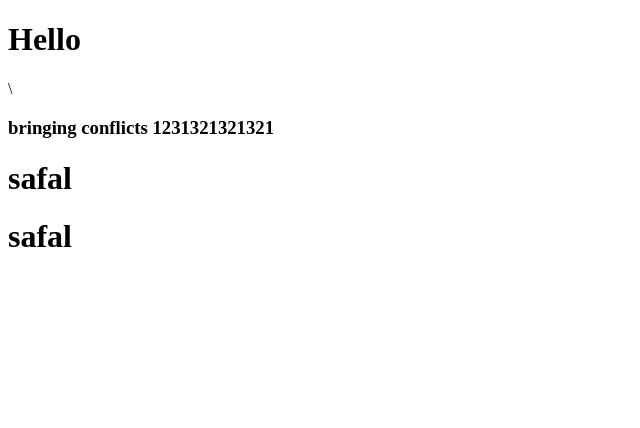
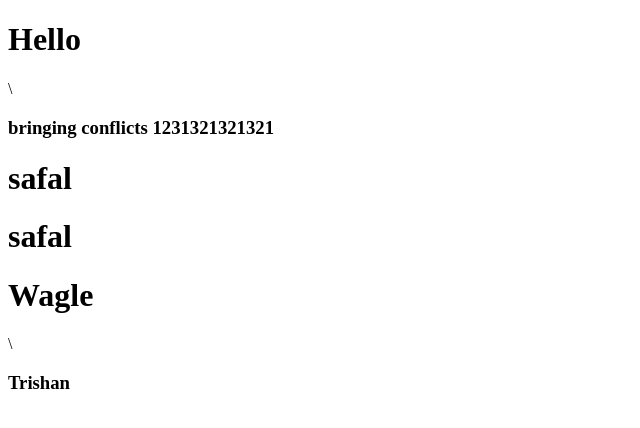
Before and after one commit to FeNriR0077/git_practice, a website: page index.html in a window 1280 px wide. Shown: the whole page, without its empty margins (0-640 px from the left). Drawn offline with Linux system fonts and the light colour scheme.

Commit message:
feat: conflict

```diff
--- a/index.html
+++ b/index.html
@@ -1,16 +1,21 @@
 <!DOCTYPE html>
 <html lang="en">
-  <head>
+
+<head>
     <meta charset="UTF-8" />
     <meta http-equiv="X-UA-Compatible" content="IE=edge" />
     <meta name="viewport" content="width=device-width, initial-scale=1.0" />
-    <title>Document</title>
-  </head>
-  <body>
+    <title>Trishan</title>
+</head>
+
+<body>
     <h1>Hello</h1>
     \
     <h3>bringing conflicts 1231321321321</h3>
     <h1>safal</h1>
     <h1>safal</h1>
-  </body>
+    <h1>Wagle</h1>\
+    <h3>Trishan</h3>
+</body>
+
 </html>
```
